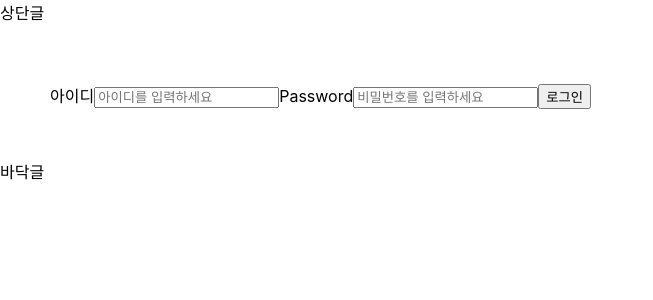
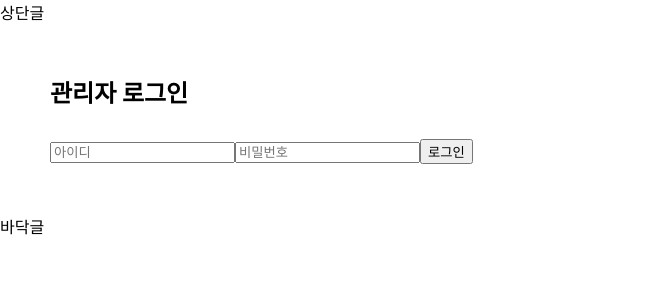
Before and after one commit to ksGangwon/gwnu_front, a React (Create React App) app: page /#/Login in a window 1280 px wide. Shown: the top 300 px of the page, without its empty margins (0-653 px from the left). Built offline with nearby package versions, Linux system fonts and the light colour scheme.

Commit message:
temp login2

```diff
--- a/src/components/Login.js
+++ b/src/components/Login.js
@@ -3,6 +3,10 @@ import { Form, Button } from "react-bootstrap";
 import loginRequest from "../lib/LoginRequest";
 
 class LoginForm extends Component {
+
+  constructor(props) {
+    super(props);
+  }
 
   login = () => {
     const loginId = this.loginId.value;
@@ -20,14 +24,15 @@ class LoginForm extends Component {
 
     const resultLogin = loginRequest.getLogin(loginId, loginPw)
 
-    resultLogin.then(function(result){
+    resultLogin.then(result=>{
         if(result.message){
-          console.log('hi')
+          this.props.history.push('/')
         }
       }
     )
 
   };
+
   render() {
     const formStyle = {
       margin: 50
@@ -38,20 +43,19 @@ class LoginForm extends Component {
 
     return (
       <Form style={formStyle}>
+        <h2 className="LoginHeader"> 관리자 로그인 </h2>
         <Form.Group controlId="loginForm">
-          <Form.Label>아이디</Form.Label>
           <Form.Control
-            type="email"
+            type="id"
             maxLength="100"
             ref={ref => (this.loginId = ref)}
-            placeholder="아이디를 입력하세요"
+            placeholder="아이디"
           />
-          <Form.Label>Password</Form.Label>
           <Form.Control
             type="password"
             maxLength="20"
             ref={ref => (this.loginPw = ref)}
-            placeholder="비밀번호를 입력하세요"
+            placeholder="비밀번호"
           />
           <Button
             style={buttonStyle}
@@ -64,6 +68,7 @@ class LoginForm extends Component {
           </Button>
         </Form.Group>
       </Form>
+
     );
   }
 }
```
